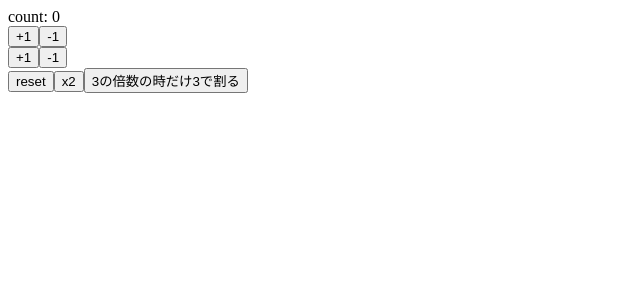
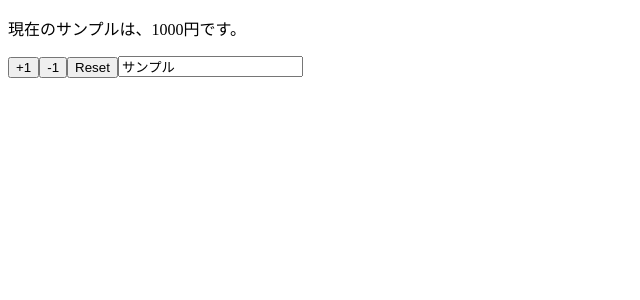
Before and after one commit to homma509/learning.react-hooks, a React (Create React App) app: page / in a window 1280 px wide. Shown: the top 300 px of the page, without its empty margins (0-640 px from the left). Built offline with nearby package versions, Linux system fonts and the light colour scheme.

Commit message:
implement component using multiple states

```diff
--- a/src/App.js
+++ b/src/App.js
@@ -1,38 +1,28 @@
 import React, { useState } from 'react';
 
-const App = () => {
-  const [count, setCount] = useState(0);
+const App = props => {
+  const [name, setName] = useState(props.name);
+  const [price, setPrice] = useState(props.price);
 
-  const increment = () => setCount(count + 1);
-  const decrement = () => setCount(count - 1);
-
-  const increment2 = () => setCount(previousCount => previousCount + 1);
-  const decrement2 = () => setCount(previousCount => previousCount - 1);
-
-  const reset = () => setCount(0);
-  const double = () => setCount(count * 2);
-  const divide3 = () => setCount(previousCount =>
-    previousCount % 3 === 0 ? previousCount / 3 : previousCount
-  );
+  const reset = () => {
+    setPrice(props.price);
+    setName(props.name);
+  }
 
   return (
     <>
-      <div>count: {count}</div>
-      <div>
-        <button onClick={increment}>+1</button>
-        <button onClick={decrement}>-1</button>
-      </div>
-      <div>
-        <button onClick={increment2}>+1</button>
-        <button onClick={decrement2}>-1</button>
-      </div>
-      <div>
-        <button onClick={reset}>reset</button>
-        <button onClick={double}>x2</button>
-        <button onClick={divide3}>3の倍数の時だけ3で割る</button>
-      </div>
+      <p>現在の{name}は、{price}円です。</p>
+      <button onClick={() => setPrice(price + 1)}>+1</button>
+      <button onClick={() => setPrice(price - 1)}>-1</button>
+      <button onClick={reset}>Reset</button>
+      <input value={name} onChange={e => setName(e.target.value)} />
     </>
   );
 }
 
+App.defaultProps = {
+  name: 'サンプル',
+  price: 1000
+}
+
 export default App;
```
